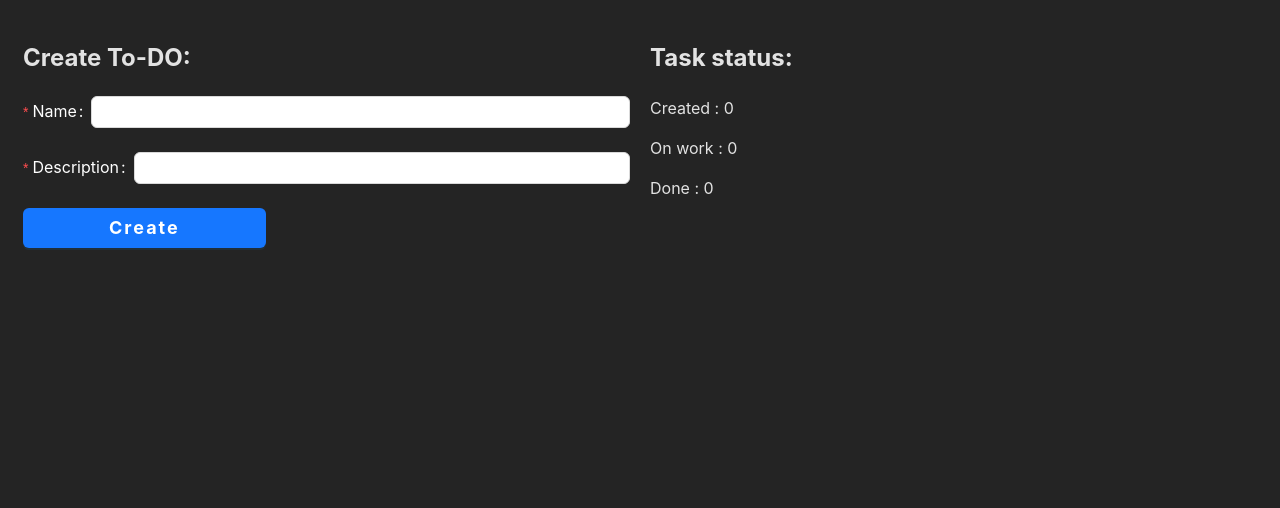
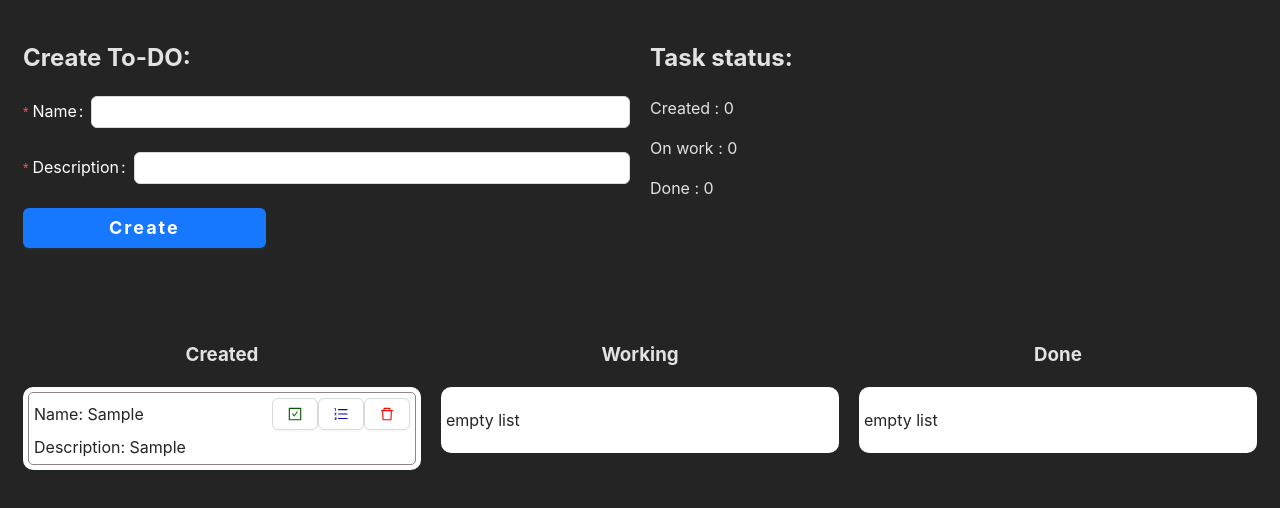
Before and after one commit to DimaBaziuk/tasker_react, a React (Vite) app: page / in a window 1280 px wide. Both pictures are taken after typing "Sample", "Sample" into the empty fields and a click on the button "Create". Shown: the top 508 px of the page. Built offline with nearby package versions, Linux system fonts and the light colour scheme.

Commit message:
fixed the task render issues

```diff
--- a/package.json
+++ b/package.json
@@ -10,6 +10,7 @@
     "preview": "vite preview"
   },
   "dependencies": {
+    "@ant-design/icons": "^5.6.1",
     "@dnd-kit/core": "^6.3.1",
     "antd": "^5.23.3",
     "react": "^18.3.1",
--- a/src/Form.tsx
+++ b/src/Form.tsx
@@ -8,6 +8,7 @@ import { TaskType } from "./taskType";
 type FieldType = {
     name?: string;
     description?: string;
+    status?: string;
 };
 
 const TodoForm: React.FC = () => {
@@ -22,6 +23,7 @@ const TodoForm: React.FC = () => {
         const data = {
             id: String(randomId),
             name: values!.name || "",
+            status: "created",
             description: values!.description || "",
         };
         form.resetFields();
--- a/src/TaskBar.tsx
+++ b/src/TaskBar.tsx
@@ -1,6 +1,12 @@
 import React from "react";
 import { Button } from "antd";
 import { TaskType } from "./taskType";
+
+import {
+    DeleteOutlined,
+    CheckSquareOutlined,
+    OrderedListOutlined,
+} from "@ant-design/icons";
 
 type taskT = {
     task: TaskType;
@@ -10,13 +16,22 @@ const TaskBar: React.FC<taskT> = ({ task }) => {
     return (
         <div className="taskBar">
             <div className="topBlock">
-                <div className="nameBlock">{task.name}</div>
+                <div className="nameBlock"> Name: {task.name}</div>
                 <div className="buttonsBlock">
-                    <Button>done</Button>
-                    <Button>delete</Button>
+                    <Button title="Done">
+                        <CheckSquareOutlined style={{ color: "#035b03" }} />
+                    </Button>
+                    <Button title="Working">
+                        <OrderedListOutlined style={{ color: "#0707a4" }} />
+                    </Button>
+                    <Button title="Delete">
+                        <DeleteOutlined style={{ color: "#f60606" }} />
+                    </Button>
                 </div>
             </div>
-            <div className="descriptionBlock">{task.description}</div>
+            <div className="descriptionBlock">
+                Description: {task.description}
+            </div>
         </div>
     );
 };
--- a/src/TaskRenderBar.tsx
+++ b/src/TaskRenderBar.tsx
@@ -1,4 +1,5 @@
 import React, { useState, useEffect } from "react";
+import { Flex, Spin } from "antd";
 import useGlobalStore from "./globalStore";
 
 import { TaskType } from "./taskType";
@@ -47,7 +48,11 @@ const TaskRenderBar: React.FC = () => {
                     <TaskList dataTask={filtered.working} listName="Working" />
                     <TaskList dataTask={filtered.done} listName="Done" />
                 </>
-            ) : null}
+            ) : (
+                <Flex align="center" gap="middle">
+                    <Spin size="large" />
+                </Flex>
+            )}
         </section>
     );
 };
--- a/src/globalStore.ts
+++ b/src/globalStore.ts
@@ -10,7 +10,7 @@ type GlobalStoreType = {
     getTask: () => void;
     createTask: (data: TaskType) => void;
     deleteTask: (id: number) => void;
-    editTask: (id: number) => void;
+    editTask: (id: number, status: string) => void;
     updateTaskValues: (fieldName: string, value: string) => void;
 };
 
@@ -29,26 +29,26 @@ const useGlobalStore = create<GlobalStoreType>()(
         },
 
         createTask: (data) => {
-            console.log("creting task:", data);
-            set((state) => ({ ...state, isLoad: false }));
+            console.log("Creating task:", data);
+
+            // Ensure a new reference for Zustand's shallow equality check
+            set((state) => ({
+                ...state,
+                isLoad: false,
+                taskList: [...state.taskList, data], // ✅ New array reference
+            }));
 
             setTimeout(() => {
                 set((state) => ({
                     ...state,
-                    taskList: [...state.taskList, data],
-                    task: {
-                        name: "",
-                        description: "",
-                        status: "created",
-                    },
                     isLoad: true,
                 }));
-                console.log("state", get().task, "taskList:", get().taskList);
-            }, 4000);
+                console.log("Updated state:", get().taskList);
+            }, 2000);
         },
 
-        editTask: (id) => {
-            console.log("delete id", id);
+        editTask: (id, status) => {
+            console.log("delete id", id, status);
         },
 
         deleteTask: (id) => {
--- a/src/index.scss
+++ b/src/index.scss
@@ -51,7 +51,12 @@
         text-align: center;
     }
     .taskList {
+        display: grid;
+        grid-template-columns: repeat(1, 1fr);
+        grid-gap: 5px;
         padding: 5px;
+        border-radius: 10px;
+        background-color: #ffffff;
         .topBlock {
             margin-top: 0;
             display: flex;
@@ -69,8 +74,6 @@
             margin-top: 5px;
             color: #242424;
         }
-        border-radius: 10px;
-        background-color: #ffffff;
         .taskBar {
             padding: 5px;
             border: 1px solid #8f8383;
```
Also changed, not shown: 1 other file (tests, documents, lock files or other folders).
